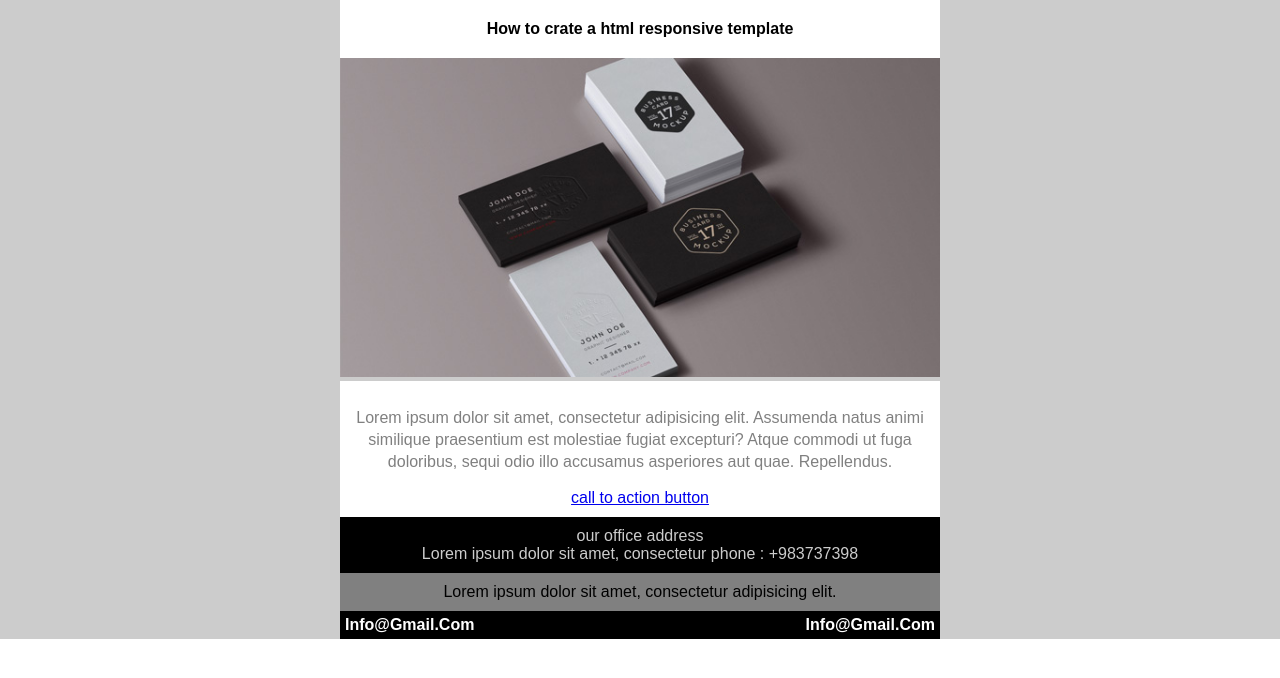
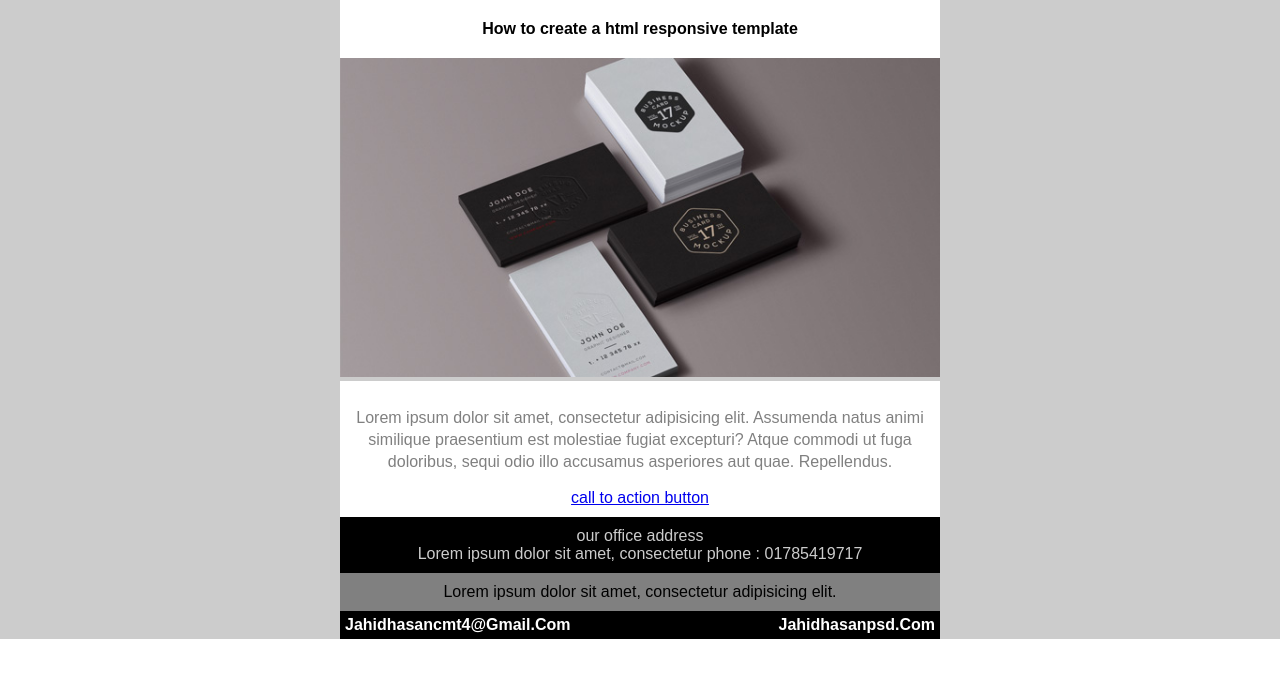
Before and after one commit to jahidamb/emailtamplate, a plain HTML site: page index.html in a window 1280 px wide. Drawn offline with Linux system fonts and the light colour scheme.

Commit message:
Update index.html

```diff
--- a/index.html
+++ b/index.html
@@ -21,7 +21,7 @@
                 <table width="100%" align="center" border="0" cellpadding="0" cellspacing="0" style="max-width: 600px;">
                     <tr>
                         <td width="100%" bgcolor="#ffffff" align="center" style="padding: 20px; font-weight: 700;">
-                            How to crate a html responsive template
+                            How to create a html responsive template
                         </td>
                     </tr>
                     <tr>
@@ -39,7 +39,7 @@
                         <td width="100%" align="center" bgcolor="#000000" style="color: #cccccc; padding:10px;">
                             our office address <br>
                             Lorem ipsum dolor sit amet, consectetur
-                            phone :  +983737398
+                            phone :  01785419717
                         </td>
                     </tr>
                     <tr>
@@ -51,11 +51,11 @@
                                 <tr>
                                     <td width="50%" align="left" style="padding: 5px; color: #fff;
                                        text-transform: capitalize; font-weight: 700;">
-                                        info@gmail.com
+                                        jahidhasancmt4@gmail.com
                                     </td>
                                     <td width="50%" align="right" style="padding: 5px; color: #fff;
                                        text-transform: capitalize; font-weight: 700;">
-                                        info@gmail.com
+                                        jahidhasanpsd.com
                                     </td>
                                 </tr>
                             </table>
```
